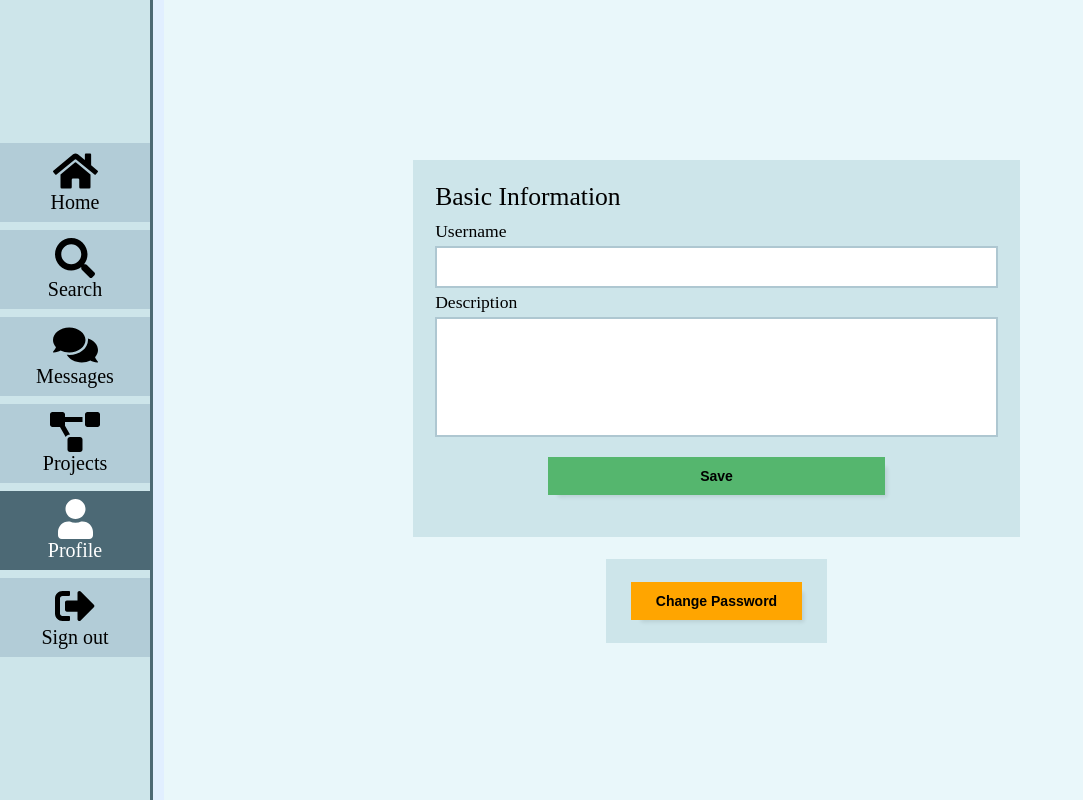
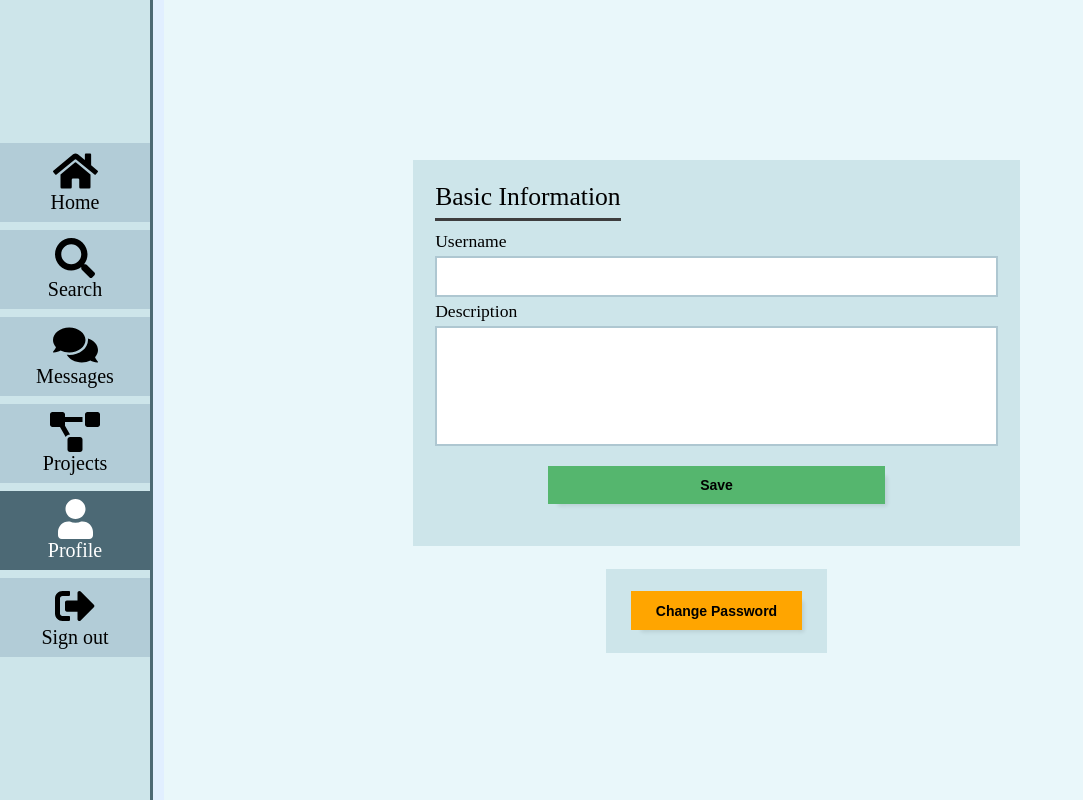
Before and after one commit to x-wyz/os-directory, a React (Create React App) app: page /profile in a window 1280 px wide. Shown: the whole page, without its empty margins (0-1083 px from the left). Built offline with nearby package versions, Linux system fonts and the light colour scheme.

Commit message:
profile header border

```diff
--- a/src/pages/profile/profile.css
+++ b/src/pages/profile/profile.css
@@ -9,6 +9,10 @@
 .profilepage-basic-header {
 	font-size: 1.6em;
 	margin-bottom: calc(var(--standard-increment) / 4);
+	border-bottom: 3px solid var(--dark-gray);
+	width: max-content;
+	padding-bottom: calc(var(--small-increment) / 2);
+	margin-bottom: var(--small-increment);
 }
 
 .profilepage-change-passsword {
```
